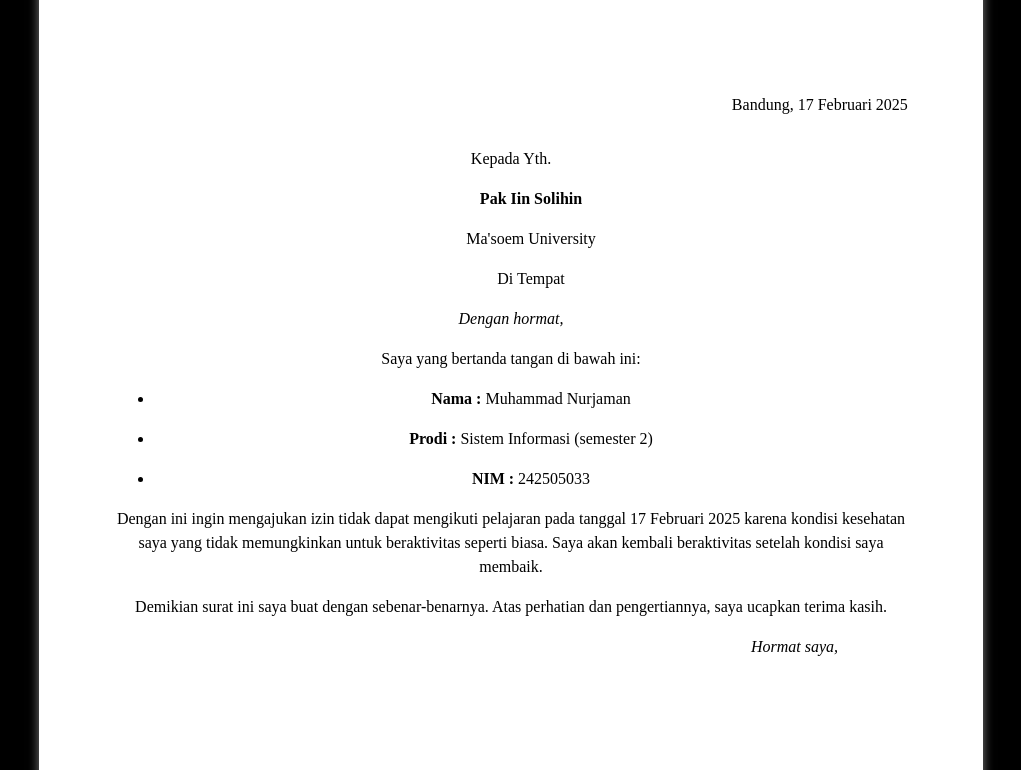
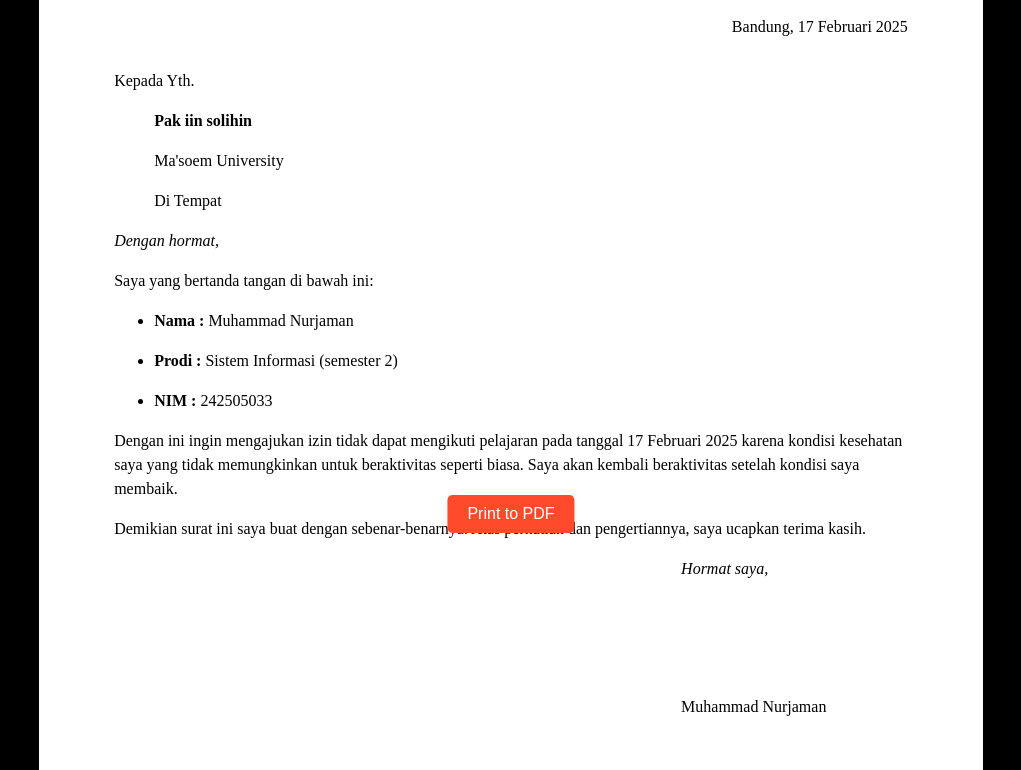
Before and after one commit to Nurjaman775/Surat_Sakit, a plain HTML site: page index.html in a window 1280 px wide. Shown: the part 227-997 px from the top of the page, without its empty margins (129-1150 px from the left). Drawn offline with Linux system fonts and the light colour scheme.

Commit message:
index.html

```diff
--- a/index.html
+++ b/index.html
@@ -1,28 +1,25 @@
 <!DOCTYPE html>
 <html lang="id">
   <head>
-    <meta charset="UTF-8">
-    <meta name="viewport" content="width=device-width, initial-scale=1.0">
+    <meta charset="UTF-8" />
+    <meta name="viewport" content="width=device-width, initial-scale=1.0" />
+    <link rel="stylesheet" href="style.css">
     <title>Surat Izin Sakit</title>
     <style>
       body {
         background: black;
-            text-align: center;
-            padding-top: 20px;
       }
 
       .kertas_a4 {
         width: 21cm;
         height: 29.7cm;
         background: white;
-            padding: 2cm;
+        padding: 2cm 2cm 2cm 2cm;
         margin: auto;
         font-family: "Times New Roman";
         font-size: 12pt;
         line-height: 150%;
-            box-shadow: 0px 0px 10px rgba(255, 255, 255, 0.5);
       }
-
       .judul {
         font-family: "century gothic";
         font-size: 24pt;
@@ -30,26 +27,20 @@
         letter-spacing: 2px;
         margin-bottom: 3cm;
       }
-
       .titimangsa {
         text-align: right;
         margin-bottom: 30px;
       }
-
       .kepada_yth {
         padding-left: 1cm;
         text-indent: -1cm;
       }
-
       .blok_ttd {
         margin-left: 15cm;
       }
-
       .nama_ttd {
         margin-top: 3cm;
       }
-
-        /* Tombol Print */
       .print-button {
             background: #ff4b2b;
             color: white;
@@ -66,20 +57,37 @@
             background: #ff1a1a;
         }
 
+        /* Tombol Print */
+        .print-button {
+            background: #ff4b2b;
+            color: white;
+            font-size: 16px;
+            padding: 10px 20px;
+            border: none;
+            border-radius: 5px;
+            cursor: pointer;
+            margin-top: 20px;
+            position: absolute;
+            bottom: 20px;
+            left: 50%;
+            transform: translateX(-50%);
+            transition: background 0.3s ease-in-out;
+        }
+
+        .print-button:hover {
+            background: #ff1a1a;
+        }
+
         /* Saat mode print, sembunyikan tombol */
         @media print {
             .print-button {
                 display: none;
             }
         }
+
     </style>
   </head>
   <body>
-
-    <!-- Tombol Print di luar kertas A4 -->
-    <button class="print-button" onclick="printSurat()">Print to PDF</button>
-
-    <!-- Area Surat -->
     <div class="kertas_a4" id="printArea">
       <h1 class="judul">SURAT IZIN SAKIT</h1>
 
@@ -87,7 +95,7 @@
 
       <p class="kepada_yth">Kepada Yth.</p>
       <ul>
-            <p><strong>Pak Iin Solihin</strong></p>
+        <p><strong>Pak iin solihin</strong></p>
         <p>Ma'soem University</p>
         <p>Di Tempat</p>
       </ul>
@@ -97,9 +105,19 @@
 
       <div class="data-diri">
         <ul>
-                <li><p><strong>Nama :</strong> Muhammad Nurjaman</p></li>
-                <li><p><strong>Prodi :</strong> Sistem Informasi (semester 2)</p></li>
-                <li><p><strong>NIM :</strong> 242505033</p></li>
+          <li>
+            <p><strong>Nama :</strong> Muhammad Nurjaman</p>
+          </li>
+        </ul>
+        <ul>
+          <li>
+            <p><strong>Prodi :</strong> Sistem Informasi (semester 2)</p>
+          </li>
+        </ul>
+        <ul>
+          <li>
+            <p><strong>NIM :</strong> 242505033</p>
+          </li>
         </ul>
       </div>
 
@@ -123,6 +141,7 @@
         </p>
       </div>
     </div>
+    <button class="print-button" onclick="printSurat()">Print to PDF</button>
 
         <script>
             function printSurat() {
@@ -134,6 +153,5 @@
                 document.body.innerHTML = originalContent;
             }
         </script>
-
   </body>
 </html>
```
Lines whose indentation alone changed are shown as unchanged.
